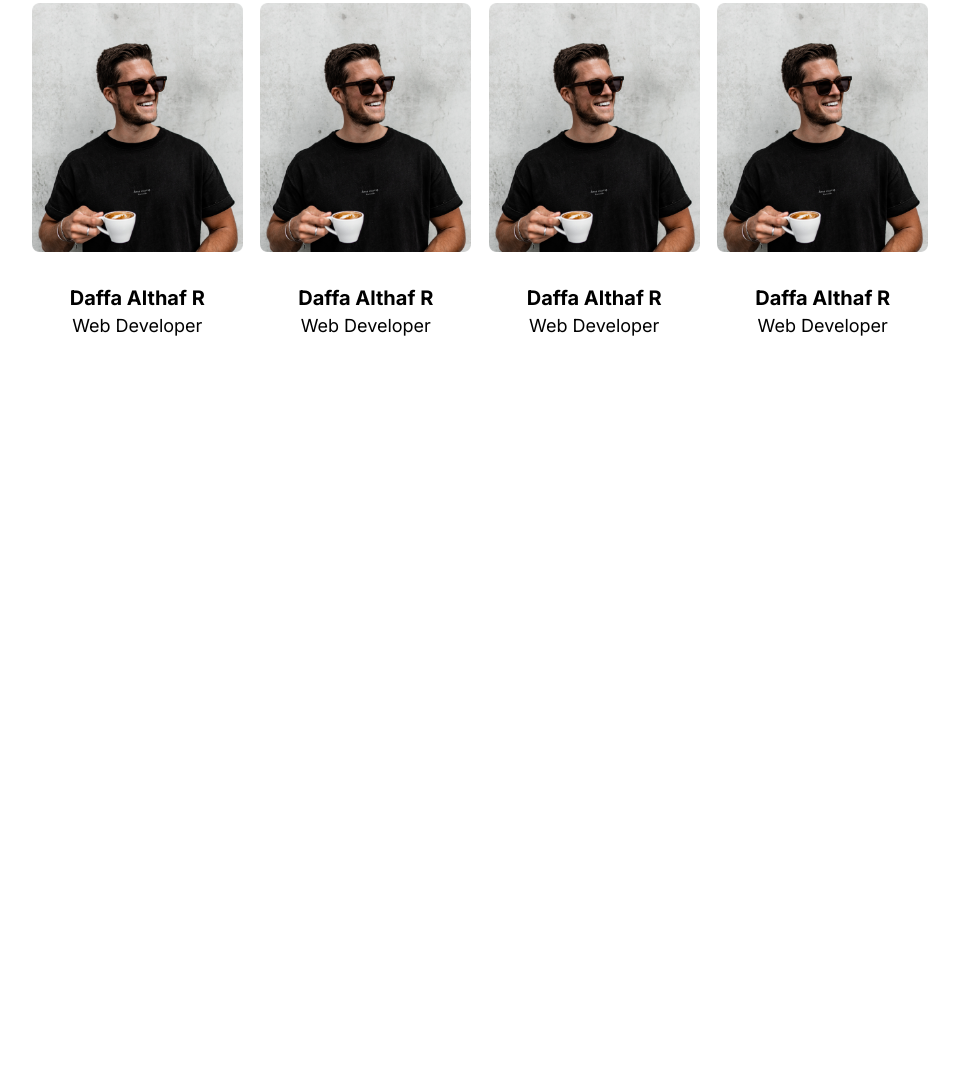
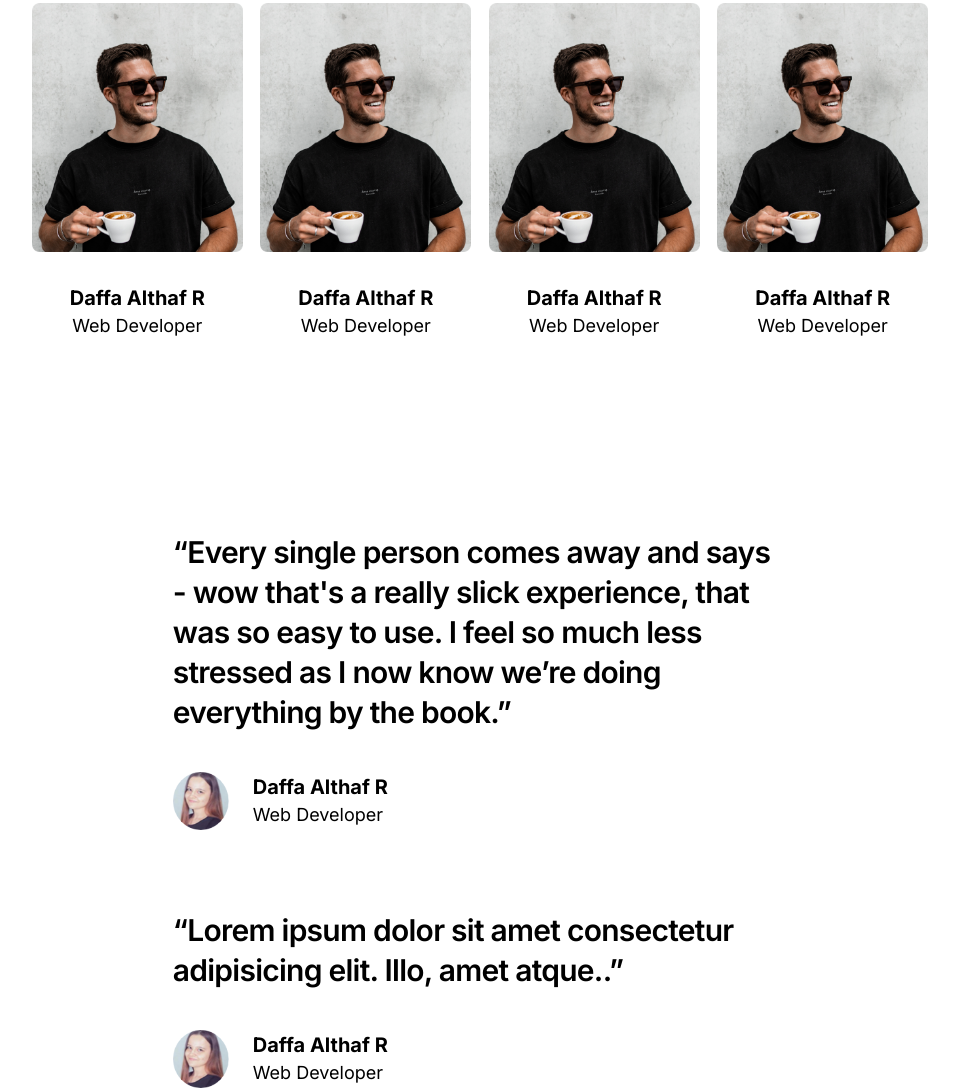
Before and after one commit to JadiDapa/fe-task-gdsc, a website: page index.html in a window 1280 px wide. Shown: the part 2699-3787 px from the top of the page, without its empty margins (160-1119 px from the left). Before the commit the page ends 3039 px from the top, so only its background shows below. Drawn offline with nearby package versions, Linux system fonts and the light colour scheme.

Commit message:
feat(quotes-section): Implement basic layout and styling

```diff
--- a/index.html
+++ b/index.html
@@ -144,7 +144,7 @@
 
     <!-- Services Section [start] -->
 
-    <section id="about" class="container mx-auto px-32 w-[90%] relative">
+    <section id="services" class="container mx-auto px-32 w-[90%] relative">
       <div class="flex justify-between">
         <h2 class="text-4xl font-bold max-w-md">
           The best design for your studio website
@@ -206,7 +206,10 @@
 
     <!-- Members Section [start] -->
 
-    <section id="about" class="mt-48 container mx-auto px-32 w-[90%] relative">
+    <section
+      id="members"
+      class="mt-48 container mx-auto px-32 w-[90%] relative"
+    >
       <div class="text-center">
         <h2 class="text-5xl font-bold">Our Members</h2>
         <h3 class="mt-8 text-lg max-w-2xl mx-auto">
@@ -248,6 +251,40 @@
 
     <!-- Members Section [end] -->
 
+    <!-- Quotes Section [start] -->
+
+    <section id="quotes" class="mt-48 container mx-auto px-32 w-[68%] relative">
+      <div class="">
+        <p class="text-3xl/10 font-semibold tracking-tight">
+          “Every single person comes away and says - wow that's a really slick
+          experience, that was so easy to use. I feel so much less stressed as I
+          now know we’re doing everything by the book.”
+        </p>
+        <div class="flex items-center mt-10 gap-6">
+          <img src="img/image2.png" class="w-14" alt="" />
+          <div class="">
+            <div class="font-bold text-xl">Daffa Althaf R</div>
+            <div class="text-lg">Web Developer</div>
+          </div>
+        </div>
+      </div>
+      <div class="mt-20">
+        <p class="text-3xl/10 font-semibold tracking-tight">
+          “Lorem ipsum dolor sit amet consectetur adipisicing elit. Illo, amet
+          atque..”
+        </p>
+        <div class="flex items-center mt-10 gap-6">
+          <img src="img/image2.png" class="w-14" alt="" />
+          <div class="">
+            <div class="font-bold text-xl">Daffa Althaf R</div>
+            <div class="text-lg">Web Developer</div>
+          </div>
+        </div>
+      </div>
+    </section>
+
+    <!-- Quotes Section [end] -->
+
     <script
       type="module"
       src="https://unpkg.com/ionicons@7.1.0/dist/ionicons/ionicons.esm.js"
```
Also changed, not shown: styles/style.css.
